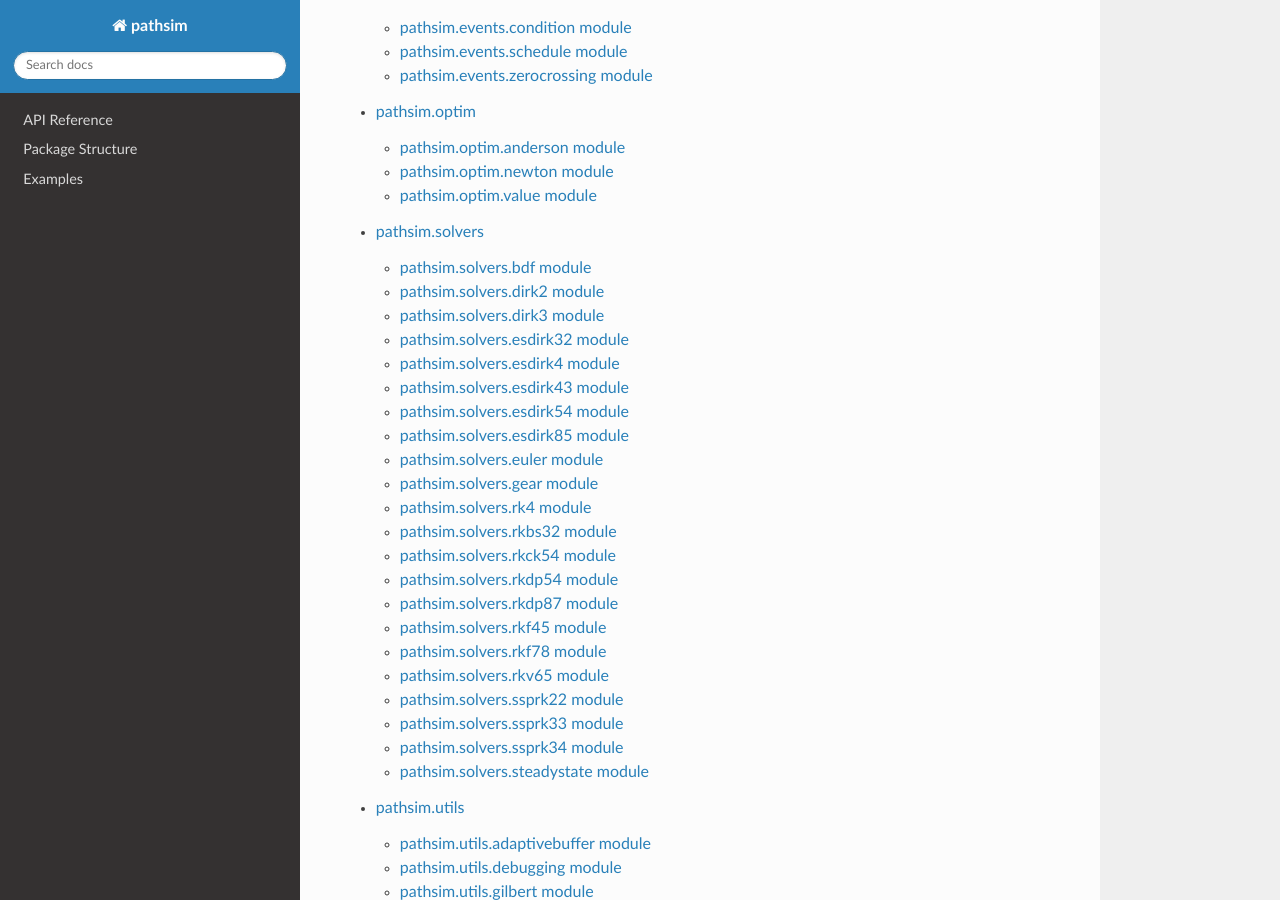
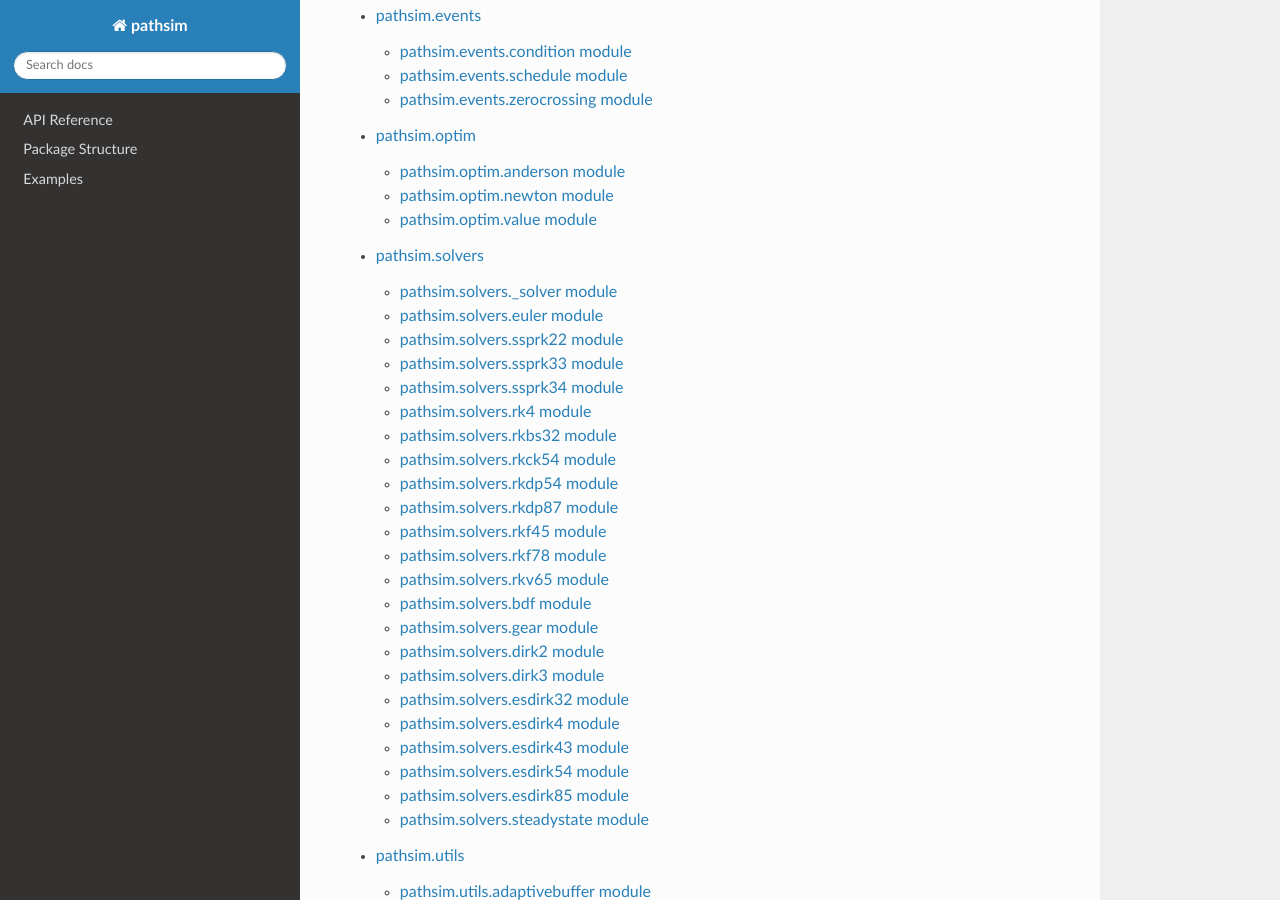
Before and after one commit to milanofthe/pathsim, a Sphinx documentation site: the page built from docs/source/modules/pathsim.rst, in a window 1280 px wide and 900 px high, scrolled down 731 px. Built offline with Sphinx 7.4.7 and the Read the Docs theme 3.1.0, drawn with Linux system fonts in a browser that asks for light colours; pages that are not in the unit, such as notebooks, are missing from menus; some of the changed text lies outside the part shown.

```diff
--- /dev/null
+++ b/docs/source/modules/pathsim.solvers._solver.rst
@@ -0,0 +1,7 @@
+pathsim.solvers._solver module
+==============================
+
+.. automodule:: pathsim.solvers._solver
+   :members:
+   :show-inheritance:
+   :undoc-members:
```
Also changed, not shown: docs/source/modules/pathsim.blocks._block.rst (added, +7 -0 lines), docs/source/modules/pathsim.solvers.rst (+13 -12 lines).
